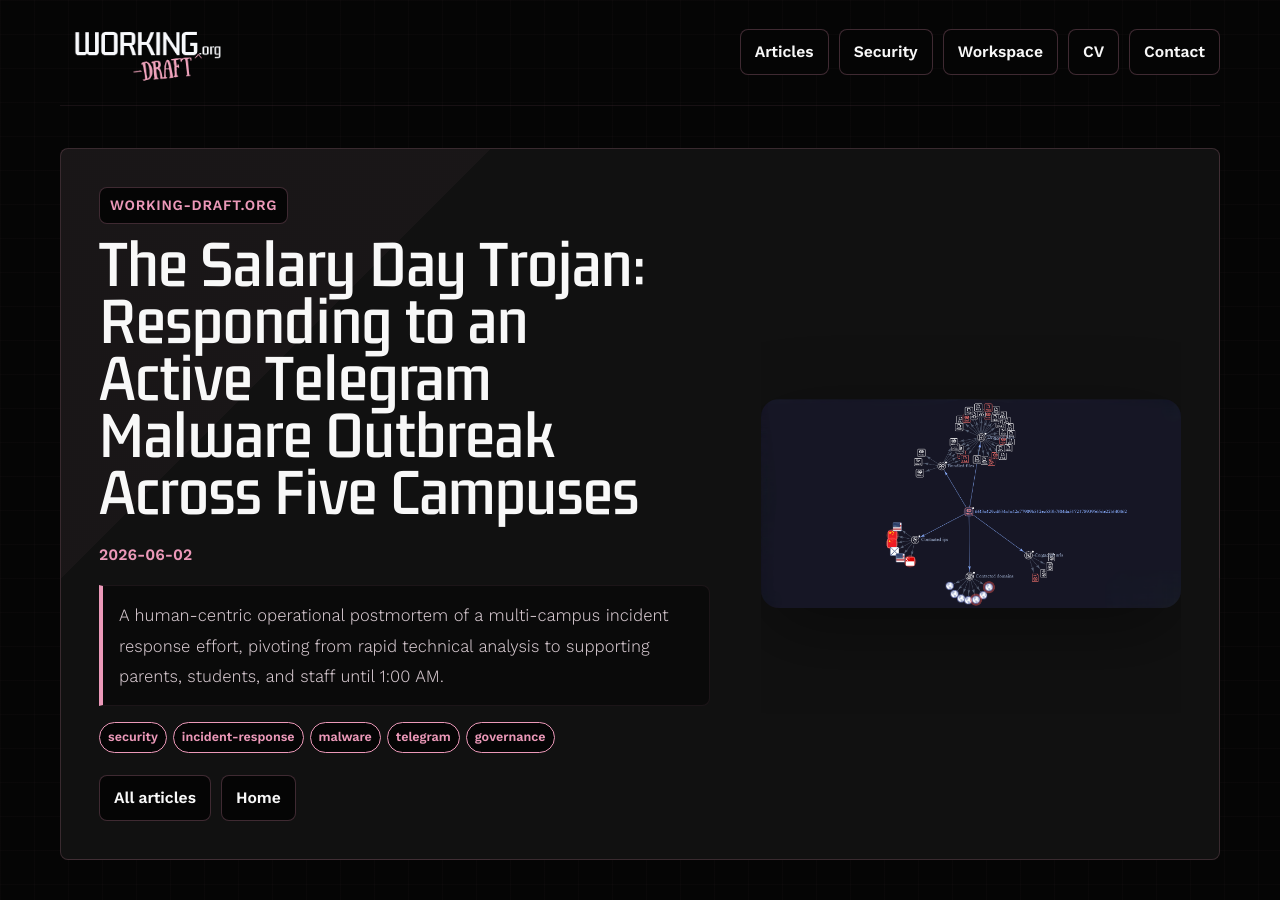
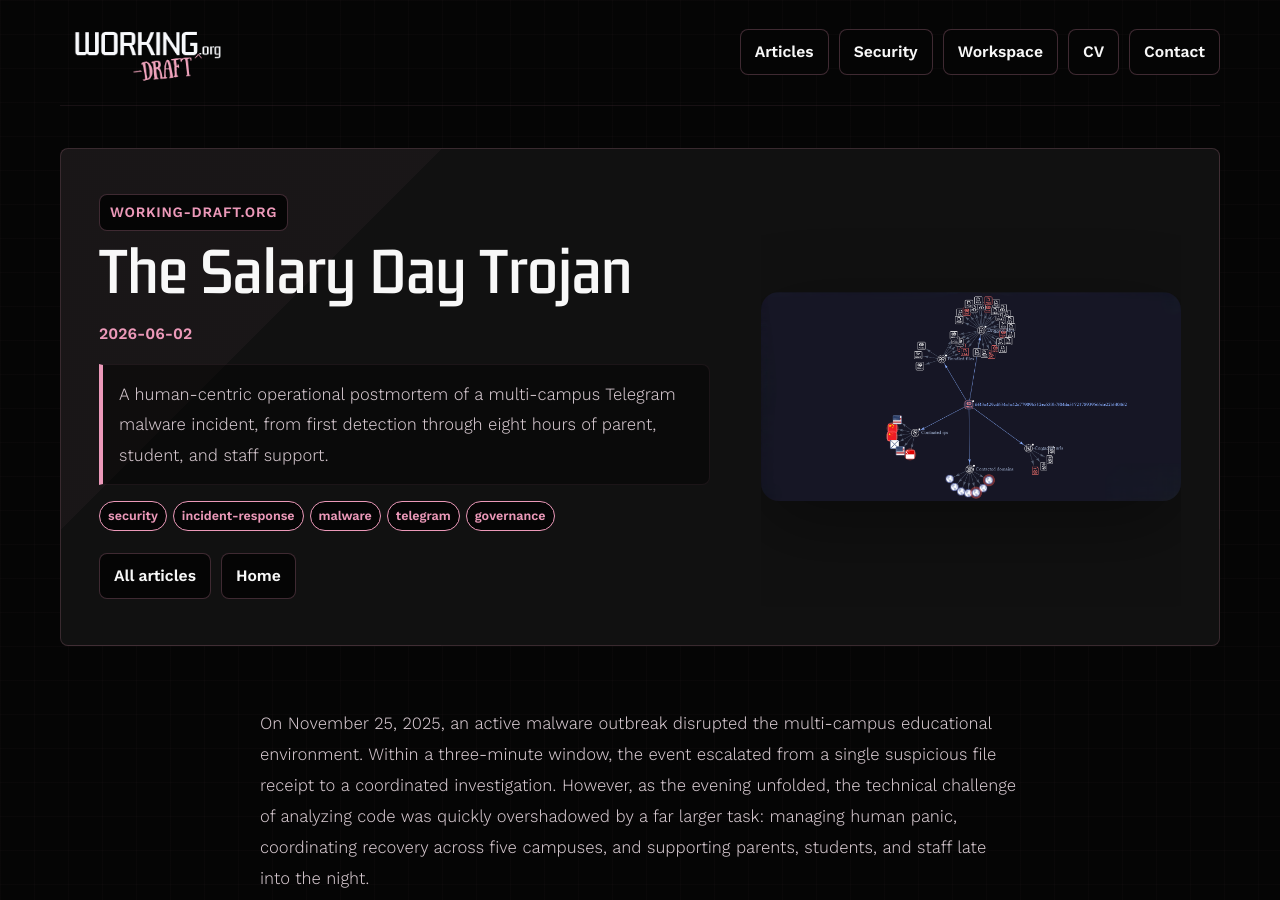
Before and after one commit to R2Pitou/R2Pitou, a Jekyll site: the page built from articles/security/salary-day-trojan/index.html, in a window 1280 px wide and 900 px high. Built offline with Jekyll 4.4.1, drawn with Linux system fonts in a browser that asks for light colours.

Commit message:
Update Salary Day Trojan article metadata
Shorten the article title and refine the summary to clarify this was a Telegram malware incident with eight hours of parent/student/staff support. Replace the previous hero image with a VirusTotal graph by adding virustotal.png and updating the image reference in the article.

```diff
--- a/articles/security/salary-day-trojan/index.html
+++ b/articles/security/salary-day-trojan/index.html
@@ -1,16 +1,16 @@
 ---
 layout: article
-title: "The Salary Day Trojan: Responding to an Active Telegram Malware Outbreak Across Five Campuses"
+title: "The Salary Day Trojan"
 date: 2026-06-02 09:00:00 +0700
 featured: true
-summary: "A human-centric operational postmortem of a multi-campus incident response effort, pivoting from rapid technical analysis to supporting parents, students, and staff until 1:00 AM."
+summary: "A human-centric operational postmortem of a multi-campus Telegram malware incident, from first detection through eight hours of parent, student, and staff support."
 tags:
   - security
   - incident-response
   - malware
   - telegram
   - governance
-image: /articles/security/salary-day-trojan/hero.png
+image: /articles/security/salary-day-trojan/virustotal.png
 image_alt: "VirusTotal Graph illustrating file connections and behaviors of the Salary Day Trojan"
 permalink: /security/salary-day-trojan/
 ---
```
Also changed, not shown: articles/security/salary-day-trojan/virustotal.png (added).
